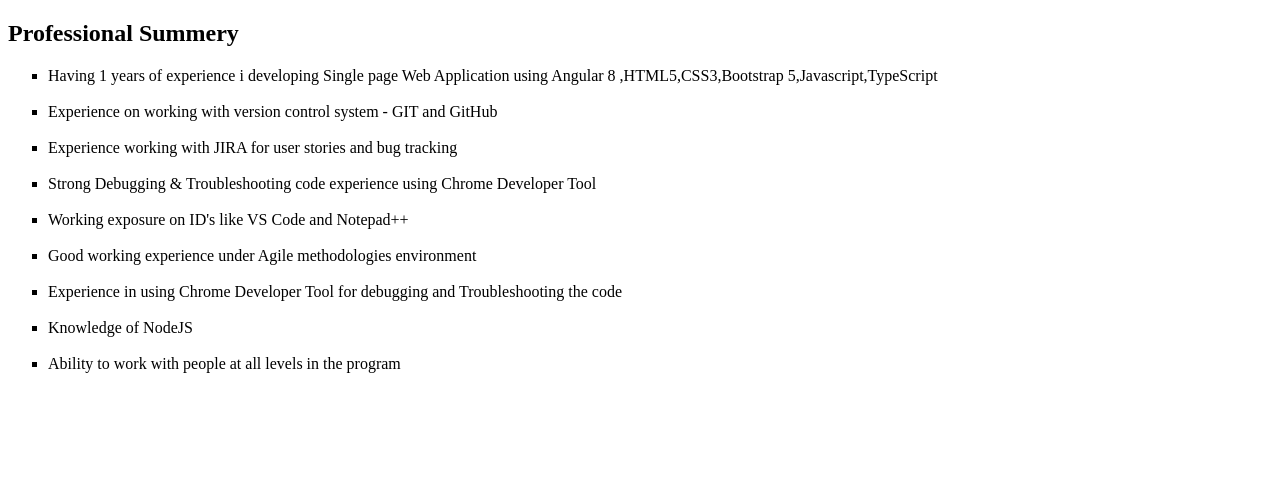
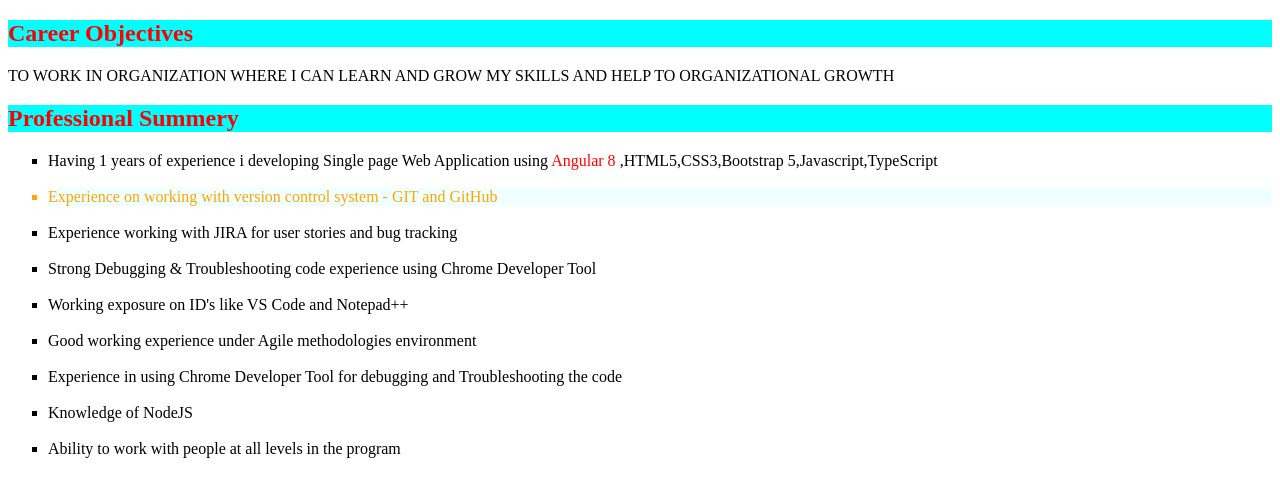
Before and after one commit to kishorubhale/my-profile, a plain HTML site: page home.html in a window 1280 px wide. Drawn offline with Linux system fonts and the light colour scheme.

Commit message:
apply css
apply css

```diff
--- a/home.html
+++ b/home.html
@@ -4,12 +4,31 @@
     <meta charset="UTF-8">
     <meta name="viewport" content="width=device-width, initial-scale=1.0">
     <title>Professional Summery</title>
+    <style>
+        #Career{
+            color:red ;
+            background-color:aqua ;
+        }
+        #summary{
+            color:red ;
+            background-color:aqua ;
+        }
+        span{
+            color: red;
+        }
+        #li{
+            color: orange;
+            background-color: azure;
+        }
+    </style>
 </head>
 <body>
-    <h2>Professional Summery</h2>
+    <h2 id="Career">Career Objectives</h2>
+    <p>TO WORK IN ORGANIZATION WHERE I CAN LEARN AND GROW MY SKILLS AND HELP TO ORGANIZATIONAL GROWTH</p>
+    <h2 id="summary">Professional Summery</h2>
     <ul type="square">
-        <li>Having 1 years of experience i developing Single page Web Application using Angular 8 ,HTML5,CSS3,Bootstrap 5,Javascript,TypeScript</li><br>
-        <li>Experience on working with version control system - GIT and GitHub</li><br>
+        <li>Having 1 years of experience i developing Single page Web Application using <span>Angular 8</span> ,HTML5,CSS3,Bootstrap 5,Javascript,TypeScript</li><br>
+        <li id="li">Experience on working with version control system - GIT and GitHub</li><br>
         <li>Experience working with JIRA for user stories and bug tracking</li><br>
         <li>Strong Debugging & Troubleshooting code experience using Chrome Developer Tool</li><br>
         <li>Working exposure on ID's like VS Code and Notepad++</li><br>
```
Also changed, not shown: cssLearning.html (added, +31 -0 lines), index.html (+7 -0 lines).
